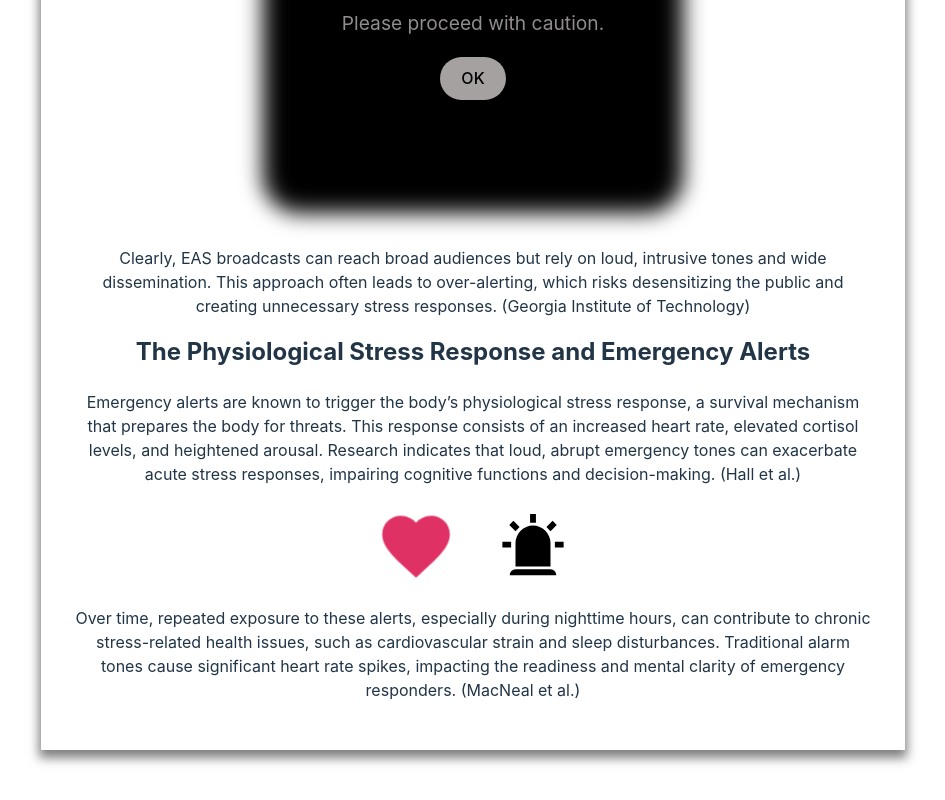
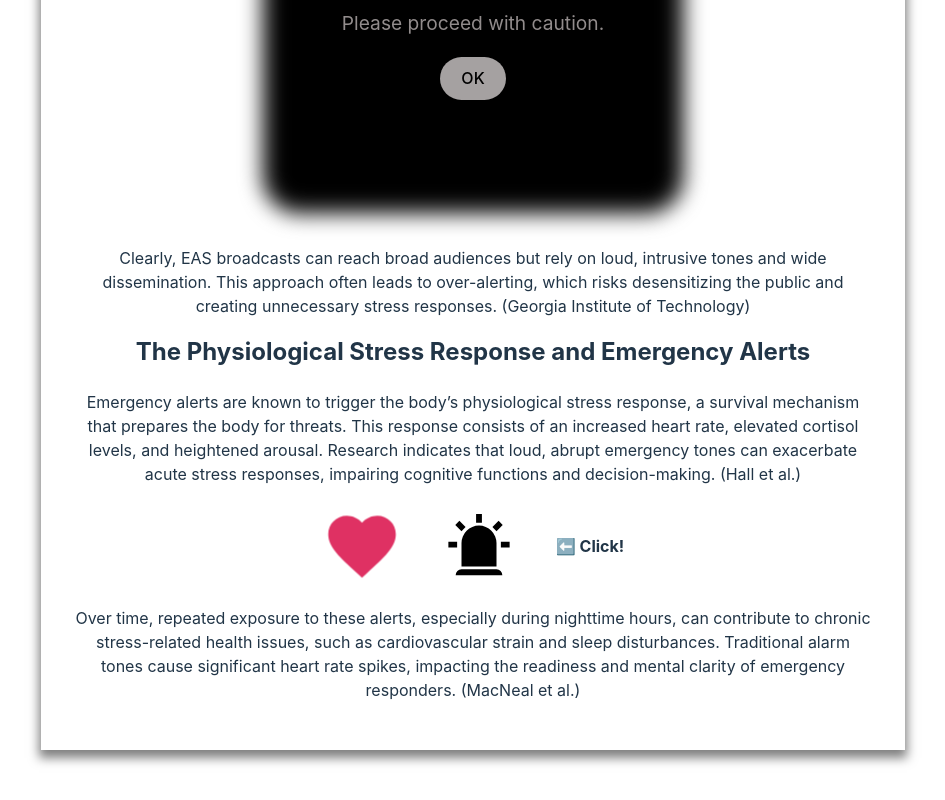
Before and after one commit to michaelrgarcia/physio-eas-systems, a React (Vite) app: page / in a window 1280 px wide. Shown: the part 1288-2088 px from the top of the page, without its empty margins (167-1112 px from the left). Built offline with nearby package versions, Linux system fonts and the light colour scheme.

Commit message:
Add click indicator for alarm bell

```diff
--- a/src/components/StressResponse.jsx
+++ b/src/components/StressResponse.jsx
@@ -49,6 +49,7 @@ function StressResponse() {
           onClick={toggleAlarm}
         ></button>
       )}
+      <span>⬅️ Click!</span>
     </div>
   );
 }
--- a/src/styles/StressResponse.css
+++ b/src/styles/StressResponse.css
@@ -31,6 +31,10 @@
   animation: none;
 }
 
+.stress-response > span {
+  font-weight: bold;
+}
+
 @keyframes heartbeat {
   0%,
   100% {
```
